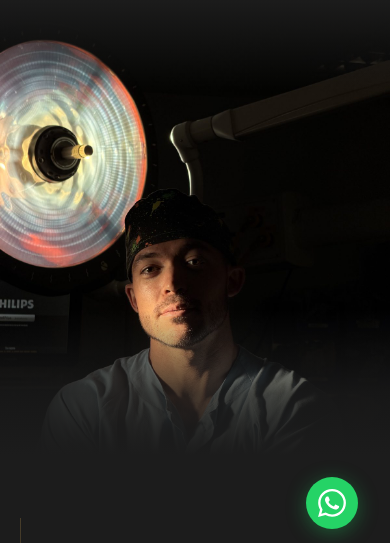
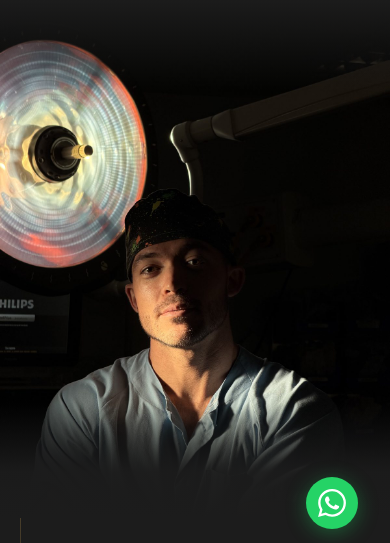
Before and after one commit to robertt994-boop/DRASENJO, a plain HTML site: page index.html in a window 390 px wide. Shown: the part 283-826 px from the top of the page. Drawn offline with nearby package versions, Linux system fonts and the light colour scheme.

Commit message:
Add files via upload

```diff
--- a/index.html
+++ b/index.html
@@ -589,12 +589,12 @@
         content:'';
         position:absolute;
         bottom:0;left:0;right:0;
-        height:40%;
-        background:linear-gradient(to top,#1C1C1C 0%,#1C1C1C 30%,rgba(28,28,28,.8) 60%,transparent 100%);
+        height:22%;
+        background:linear-gradient(to top,#1C1C1C 0%,rgba(28,28,28,.95) 40%,rgba(28,28,28,.4) 75%,transparent 100%);
         z-index:1;
         pointer-events:none;
       }
-      /* En móvil foto de fondo completamente oculta */
+      /* En móvil foto de fondo oculta — fondo negro limpio para el texto */
       .hero-bg-img{opacity:0!important}
       .hero-bg-overlay{background:rgba(28,28,28,1)!important}
       #hero{padding-bottom:2rem}
```
